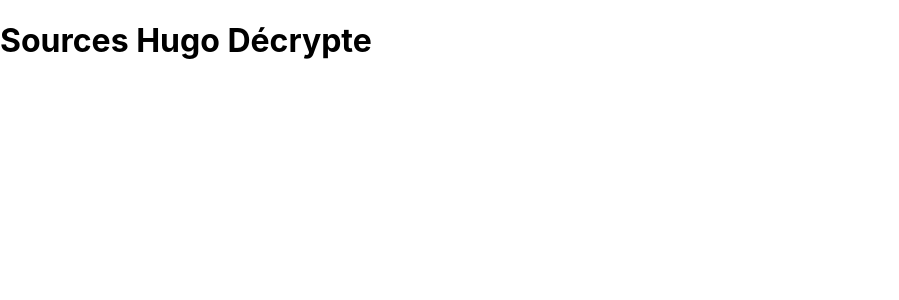
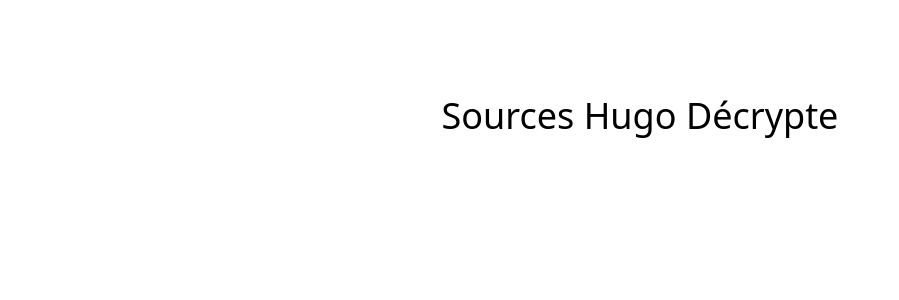
Before and after one commit to Sources-Hugo-Decrypte/sources-hugo-decrypte-web, a React (Create React App) app: page / in a window 1280 px wide. Shown: the top 300 px of the page, without its empty margins (0-899 px from the left). Built offline with nearby package versions, Linux system fonts and the light colour scheme.

Commit message:
Install Tailwind CSS

```diff
--- a/package.json
+++ b/package.json
@@ -39,5 +39,10 @@
       "last 1 firefox version",
       "last 1 safari version"
     ]
+  },
+  "devDependencies": {
+    "autoprefixer": "^10.4.2",
+    "postcss": "^8.4.5",
+    "tailwindcss": "^3.0.12"
   }
 }
--- /dev/null
+++ b/postcss.config.js
@@ -0,0 +1,6 @@
+module.exports = {
+  plugins: {
+    tailwindcss: {},
+    autoprefixer: {},
+  },
+}
--- a/src/App.tsx
+++ b/src/App.tsx
@@ -2,7 +2,9 @@ import React from 'react';
 
 function App() {
   return (
-    <h1>Sources Hugo Décrypte</h1>
+    <h1 className="text-4xl font-light text-center my-24">
+      Sources Hugo Décrypte
+    </h1>
   );
 }
 
--- a/src/index.css
+++ b/src/index.css
@@ -1,13 +1,3 @@
-body {
-  margin: 0;
-  font-family: -apple-system, BlinkMacSystemFont, 'Segoe UI', 'Roboto', 'Oxygen',
-    'Ubuntu', 'Cantarell', 'Fira Sans', 'Droid Sans', 'Helvetica Neue',
-    sans-serif;
-  -webkit-font-smoothing: antialiased;
-  -moz-osx-font-smoothing: grayscale;
-}
-
-code {
-  font-family: source-code-pro, Menlo, Monaco, Consolas, 'Courier New',
-    monospace;
-}
+@tailwind base;
+@tailwind components;
+@tailwind utilities;
--- /dev/null
+++ b/tailwind.config.js
@@ -0,0 +1,9 @@
+module.exports = {
+  content: [
+    "./src/**/*.{js,jsx,ts,tsx}",
+  ],
+  theme: {
+    extend: {},
+  },
+  plugins: [],
+}
```
Also changed, not shown: 1 other file (tests, documents, lock files or other folders).
